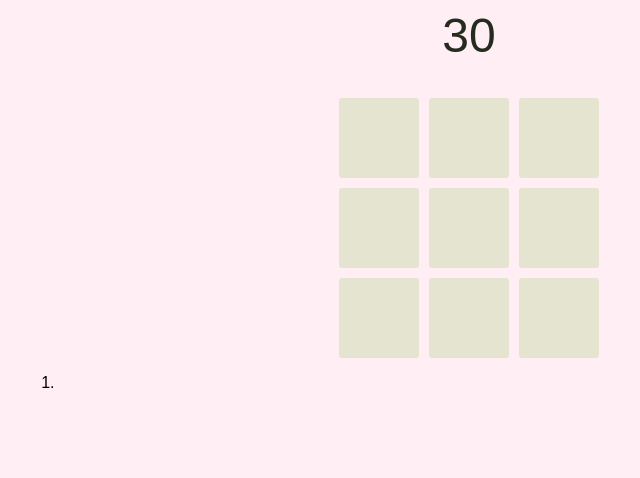
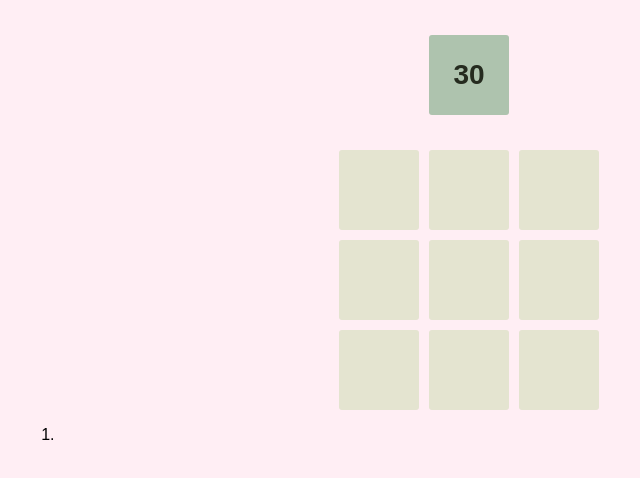
Before and after one commit to hrttn/fill-the-void, a plain HTML site: page index.html in a window 1280 px wide. Shown: the whole page, without its empty margins (171-811 px from the left). Drawn offline with Linux system fonts and the light colour scheme.

Commit message:
style top button

```diff
--- a/index.html
+++ b/index.html
@@ -7,7 +7,7 @@
     </head>
     <body>
         <main id="main" class="main">
-            <div class="next-random-number" id="number-to-place"></div>
+            <div class="button button--top" id="number-to-place"></div>
             <p id="refresh-text"></p>
             <div id="buttonList" class="buttons-list">
             </div>
--- a/style.css
+++ b/style.css
@@ -30,11 +30,13 @@ body.winner {
 	font-family: sans-serif;
 }
 
-.next-random-number {
-	font-size: 48px;
-	text-align: center;
-	margin-bottom: 35px;
-	color: #252b1f;
+.button--top {
+	background: #aec3ae;
+    width: 80px;
+    height: 80px;
+    margin: 35px auto;
+    display: grid;
+    align-content: center;
 }
 
 .buttons-list {
@@ -44,7 +46,7 @@ body.winner {
 	margin: auto;
 	grid-column-gap: 10px;
 	grid-row-gap: 10px;
-    justify-content: center;
+	justify-content: center;
 }
 
 .button {
```
